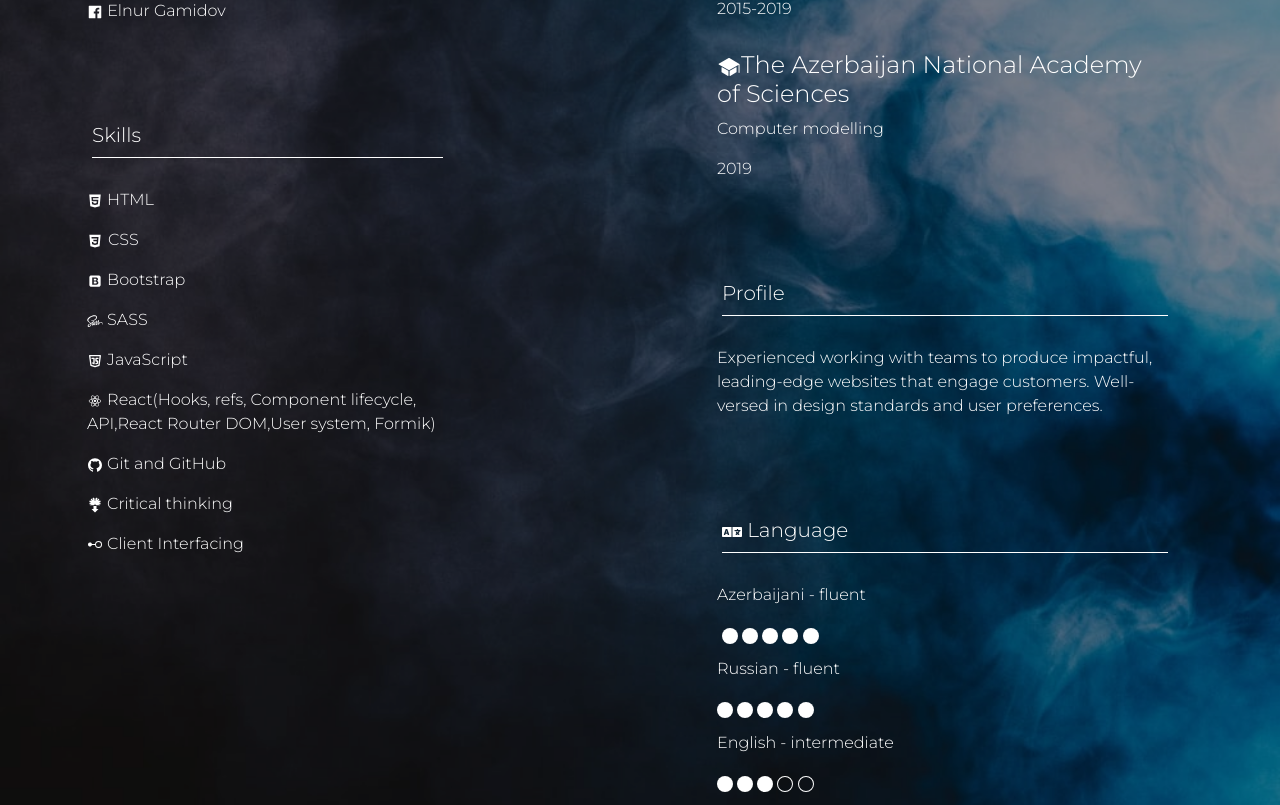
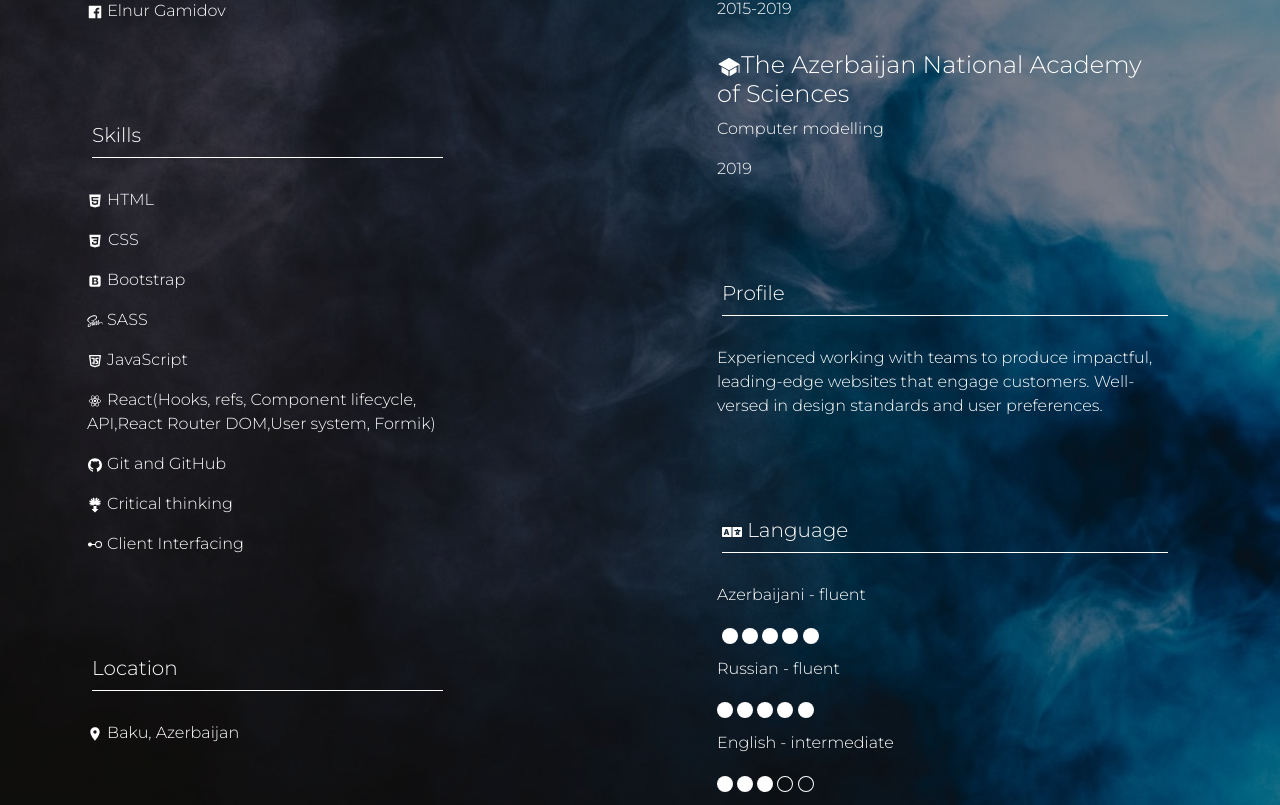
Before and after one commit to ElnurHamidov/CV, a React (Create React App) app: page / in a window 1280 px wide. Shown: the part 463-1268 px from the top of the page. Built offline with nearby package versions, Linux system fonts and the light colour scheme.

Commit message:
added location item

```diff
--- a/src/App.css
+++ b/src/App.css
@@ -39,14 +39,16 @@
 .education-item,
 .skills-item,
 .profile-item,
-.languages-item
+.languages-item,
+.location-item
 {
   margin: 10px 0px;
 }
 
 .skills,
 .profile,
-.languages
+.languages,
+.location
 {
   margin-top: 100px;
 }
--- /dev/null
+++ b/src/Location.js
@@ -0,0 +1,16 @@
+import React from 'react';
+import { MdLocationOn } from "react-icons/md";
+
+
+
+export default class Location extends React.Component{
+
+    render(){
+        return(
+            <div className="location">
+               <div className="h5" style={{marginLeft: '5px',marginBottom: '30px', borderBottom: '1px solid #fff', paddingBottom: '10px'}}>Location</div>
+               <div className="location-item"><p><MdLocationOn /> Baku, Azerbaijan</p></div>
+            </div>
+        );
+    }
+}
--- a/src/Main.js
+++ b/src/Main.js
@@ -4,6 +4,7 @@ import Education from './Education';
 import Skills from './Skills';
 import Profile from './Profile';
 import Languages from './Languages';
+import Location from './Location';
 
 class Main extends React.Component{
 
@@ -14,7 +15,8 @@ class Main extends React.Component{
                     <div className="row">
                         <div className="col-md-4">
                             <Contacts />
-                            <Skills />
+                             <Skills />
+                            <Location />
                         </div>
                         <div className="col-md-5" style={{marginLeft: '250px'}}>
                             <Education />
--- a/src/Skills.js
+++ b/src/Skills.js
@@ -3,7 +3,7 @@ import { AiFillHtml5 } from "react-icons/ai";
 import { DiCss3 , DiReact, DiBootstrap , DiSass} from "react-icons/di";
 import { TbBrandJavascript } from "react-icons/tb";
 import { AiFillGithub } from "react-icons/ai";
-import { GiBrainDump , GiSandsOfTime } from "react-icons/gi";
+import { GiBrainDump  } from "react-icons/gi";
 import { VscSymbolInterface } from "react-icons/vsc";
 
 class Skills extends React.Component{
```
